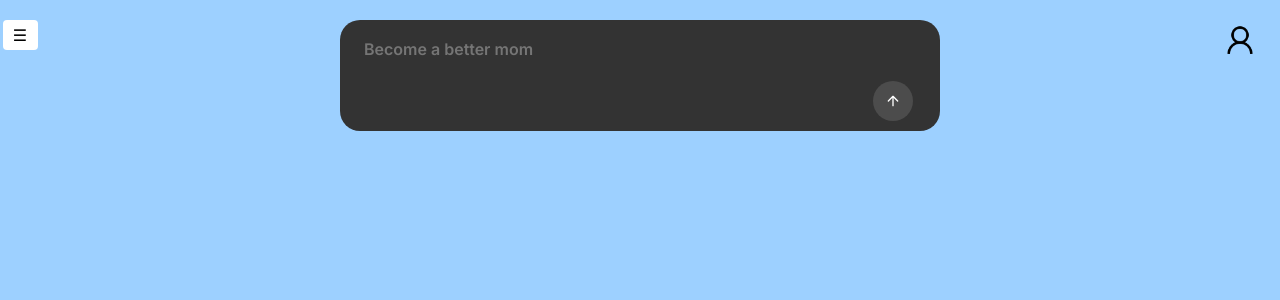
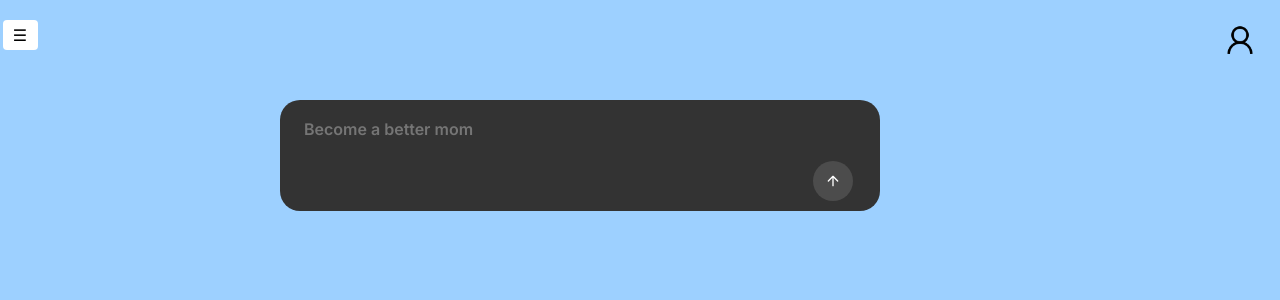
Before and after one commit to marios4371/momAI, a React (Vite) app: page /auth in a window 1280 px wide. Both pictures are taken after typing "name@example.com", "Sample123" into the empty fields and a click on the button "Login". Shown: the top 300 px of the page. Built offline with nearby package versions, Linux system fonts and the light colour scheme.

Commit message:
refresh page when new advice +

```diff
--- a/src/App.css
+++ b/src/App.css
@@ -192,3 +192,34 @@ button:focus {
 .user-menu .menu-item {
   color: inherit;
 }
+.messages-container {
+  position: fixed;
+  top: 120px;
+  left: 50%;
+  transform: translateX(-50%);
+  width: 92%;
+  max-width: 900px;
+  max-height: 75vh;
+  overflow-y: auto;
+  padding: 12px;
+  box-sizing: border-box;
+  z-index: 1200;
+}
+
+.messages-container::-webkit-scrollbar {
+  width: 8px;
+  height: 8px;
+}
+.messages-container::-webkit-scrollbar-track {
+  background: transparent;
+}
+.messages-container::-webkit-scrollbar-thumb {
+  background: rgba(255,255,255,0.8);
+  border-radius: 8px;
+  min-height: 24px;
+}
+
+.messages-container {
+  scrollbar-width: thin;
+  scrollbar-color: rgba(255,255,255,0.8) transparent;
+}
--- a/src/App.jsx
+++ b/src/App.jsx
@@ -1,5 +1,5 @@
 import './App.css';
-import { useEffect, useState, useCallback } from 'react';
+import { useEffect, useState, useCallback, useRef } from 'react';
 import { Routes, Route, Navigate } from 'react-router-dom';
 import SideMenu from './components/SlideMenu.jsx';
 import ChatInput from './components/ChatInput';
@@ -14,32 +14,74 @@ import Profile from './pages/Profile.jsx';
 import { ConversationsProvider, useConversations } from './components/Conversation';
 
 function ChatArea() {
-  const { conversations, activeId, addMessage } = useConversations();
-  const active = conversations.find(c => c.id === activeId) ?? null;
+  const { conversations, activeId, sendUserMessage, resendAsUser, isBusy, selectConversation } = useConversations();
+  const active = conversations.find(c => c.id === activeId) ?? conversations[0] ?? null;
+  const [editingText, setEditingText] = useState('');
+  const [editingMsgId, setEditingMsgId] = useState(null);
+  const scrollRef = useRef(null);
+
+  useEffect(() => {
+    if (!active && conversations.length) selectConversation(conversations[0].id);
+  }, [active, conversations, selectConversation]);
+
+  useEffect(() => {
+    const el = scrollRef.current;
+    if (el) el.scrollTop = el.scrollHeight;
+  }, [active?.messages?.length, activeId]);
 
   const handleSend = (text) => {
-    if (!active) return;
-    addMessage(active.id, { id: Date.now(), text, from: 'user', ts: Date.now() });
+    if (editingMsgId) {
+      // send edited text as new user message
+      sendUserMessage(text);
+      setEditingMsgId(null);
+      setEditingText('');
+      return;
+    }
+    sendUserMessage(text);
+  };
+
+  const startEdit = (msg) => {
+    setEditingMsgId(msg.id);
+    setEditingText(msg.text);
+    // focus & populate input via initialText prop
+  };
+
+  const handleResend = (msg) => {
+    resendAsUser(active.id, msg.text);
   };
 
   return (
-    <div>
-      <div style={{ position: 'fixed', top: '20px', left: '50%', transform: 'translateX(-50%)', width: '90%', maxWidth: '600px' }}>
-        <ChatInput onSend={handleSend} />
+    <>
+      <div style={{ position: 'fixed', top: '100px', left: '50%', transform: 'translateX(-50%)', width: '90%', maxWidth: 720, zIndex: 1300 }}>
+        <ChatInput onSend={handleSend} initialText={editingText} disabled={isBusy} onTextChange={() => {}} />
       </div>
 
-      <div style={{ position:'fixed', top: '100px', left:'50%', transform: 'translateX(-50%)', width:'90%', maxWidth:'600px', maxHeight: '60vh', overflowY:'auto', padding: 12 }}>
-        {active ? (
-          active.messages.map(m => (
-            <div key={m.id} style={{ marginBottom: 8, padding: 10, background: m.from === 'user' ? 'rgba(0,128,0,0.08)' : 'rgba(255,255,255,0.03)', borderRadius: 8 }}>
-              <div style={{ color: '#fff' }}>{m.text}</div>
+      <div
+        ref={scrollRef}
+        className="messages-container"
+      >
+        {active && active.messages && active.messages.length ? (
+          <div style={{ display: 'flex', flexDirection: 'column', gap: 12 }}>
+            {active.messages.map(m => (
+              <div key={m.id} style={{ display: 'flex', gap: 8, alignItems: 'flex-end', justifyContent: m.from === 'user' ? 'flex-end' : 'flex-start' }}>
+                <div style={{ maxWidth: '86%', background: m.from === 'user' ? 'linear-gradient(180deg, rgba(255,255,255,0.06), rgba(255,255,255,0.04))' : 'rgba(255,255,255,0.03)', color: 'var(--text, #fff)', padding: '12px 14px', borderRadius: 12, fontSize: 16, lineHeight: 1.4, boxShadow: m.from === 'user' ? '0 6px 18px rgba(0,0,0,0.45)' : 'none', position: 'relative' }}>
+                  <div style={{ whiteSpace: 'pre-wrap' }}>{m.text}</div>
                 </div>
-          ))
-        ) : (
-          <div style={{ color: '#aaa' }}>No conversation selected</div>
+
+                {m.from === 'user' && (
+                  <div style={{ display: 'flex', flexDirection: 'column', gap: 6 }}>
+                    <button title="Edit" onClick={() => startEdit(m)} style={{ background: 'transparent', border: 'none', color: 'rgba(255,255,255,0.85)', cursor: 'pointer' }}>✎</button>
+                    <button title="Resend" onClick={() => handleResend(m)} style={{ background: 'transparent', border: 'none', color: 'rgba(255,255,255,0.85)', cursor: 'pointer' }}>↺</button>
+                  </div>
                 )}
               </div>
+            ))}
           </div>
+        ) : (
+          <div style={{ height: 48 }} />
+        )}
+      </div>
+    </>
   );
 }
 
@@ -66,27 +108,28 @@ function App() {
 
   return (
     <div className="app-container">
-      {isAuthenticated && (
+      {isAuthenticated ? (
         <ConversationsProvider>
           <SideMenu isOpen={menuOpen} toggleMenu={toggleMenu} closeMenu={closeMenu} />
           <UserSettings userImage={userPic} onLogout={() => { setIsAuthenticated(false); applyTheme('boy'); }} />
-        </ConversationsProvider>
-      )}
 
           <Routes>
             <Route path="/auth" element={<AuthPage setTheme={(t) => applyTheme(t)} onAuth={() => setIsAuthenticated(true)} />} />
             <Route path="/history" element={isAuthenticated ? <History /> : <Navigate to="/auth" replace />} />
             <Route path="/blog" element={isAuthenticated ? <Blog /> : <Navigate to="/auth" replace />} />
-        <Route path="/" element={isAuthenticated ? (
-          <ConversationsProvider>
-            <ChatArea />
-          </ConversationsProvider>
-        ) : <Navigate to="/auth" replace />} />
+            <Route path="/" element={isAuthenticated ? <ChatArea /> : <Navigate to="/auth" replace />} />
             <Route path="/upload" element={isAuthenticated ? <Upload /> : <Navigate to="/auth" replace />} />
             <Route path="/post" element={isAuthenticated ? <Post /> : <Navigate to="/auth" replace />} />
             <Route path="/profile" element={isAuthenticated ? <Profile /> : <Navigate to="/auth" replace />} />
             <Route path="*" element={<Navigate to={isAuthenticated ? '/' : '/auth'} replace />} />
           </Routes>
+        </ConversationsProvider>
+      ) : (
+        <Routes>
+          <Route path="/auth" element={<AuthPage setTheme={(t) => applyTheme(t)} onAuth={() => setIsAuthenticated(true)} />} />
+          <Route path="*" element={<Navigate to="/auth" replace />} />
+        </Routes>
+      )}
     </div>
   );
 }
```
Lines whose indentation alone changed are shown as unchanged.
